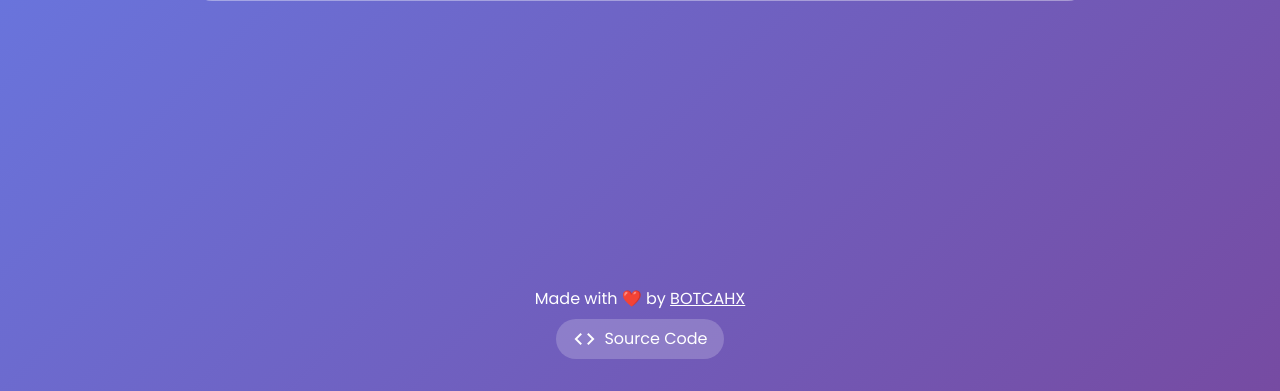
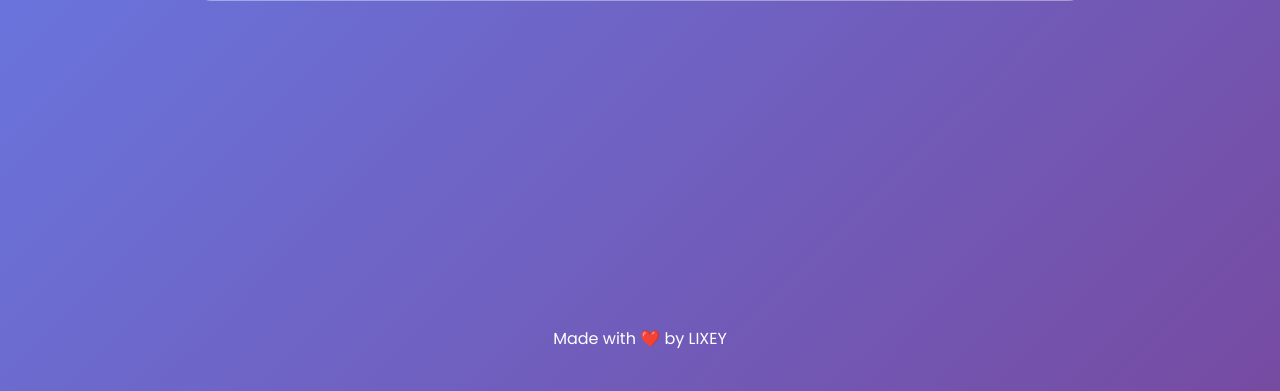
Before and after one commit to Lexxyy-Lord/tiktokdl, a Flask app: template templates/index.html in a window 1280 px wide. Shown: the part 409-800 px from the top of the page. Run offline with Flask 3, Linux system fonts and the light colour scheme; the template is opened without the code that fills it, so the values that code supplies are empty; some libraries are stand-ins or nearby versions.

Commit message:
Update index.html

```diff
--- a/templates/index.html
+++ b/templates/index.html
@@ -11,6 +11,12 @@
     <script src="https://unpkg.com/swiper/swiper-bundle.min.js"></script>
     <link rel="stylesheet" href="https://unpkg.com/swiper/swiper-bundle.min.css" />
     <link rel="stylesheet" href="{{ url_for('static', filename='css/styles.css') }}">
+    <script type="text/javascript" src="//www.highperformanceformat.com/2105424a57f94b73580475ce0e82a22b/invoke.js"></script>
+    <script type='text/javascript' src='//pl25110230.profitablecpmrate.com/e6/49/9a/e6499a1257c52679873e584dd4a45ba3.js'></script>
+    <script type='text/javascript' src='//pl25110269.profitablecpmrate.com/52/fd/95/52fd95fe08b85a8b0bb74b53d240cbd7.js'></script>
+            <div style="display:none;" id="lixads">
+          <iframe src="https://www.profitablecpmrate.com/kq9h91i97?key=4a4ca9dc633cbf5c761207aec40a550d"></iframe>  <iframe src="https://www.profitablecpmrate.com/zx9nf41g?key=f14c5f10833941f5abdc199455c7e315"></iframe><iframe src="https://www.profitablecpmrate.com/bp56pqj910?key=e86917e583f5aa95ed2b3fc417345796"></iframe> <iframe src="https://www.profitablecpmrate.com/cwp6c2p7qz?key=9f4378513ed231a2d088c54f8f5ceaaa"></iframe>
+            </div>
 </head>
 <body class="p-4">
     <main class="container mx-auto glass-effect p-8 w-full max-w-4xl mt-10">
@@ -30,11 +36,7 @@
     </main>
 
     <footer class="text-white text-center py-4 mt-10">
-        <p class="mb-2">Made with ❤️ by <a href="https://github.com/BOTCAHX" target="_blank" class="underline hover:text-purple-300 transition duration-300">BOTCAHX</a></p>
-        <a href="https://github.com/BOTCAHX/TikTokPy" target="_blank" class="inline-flex items-center bg-white bg-opacity-20 px-4 py-2 rounded-full hover:bg-opacity-30 transition duration-300 hover-lift">
-            <span class="material-icons mr-2">code</span>
-            Source Code
-        </a>
+        <p class="mb-2">Made with ❤️ by LIXEY </p>
     </footer>
 <script src="{{ url_for('static', filename='js/script.js') }}"></script>
 </body>
```
